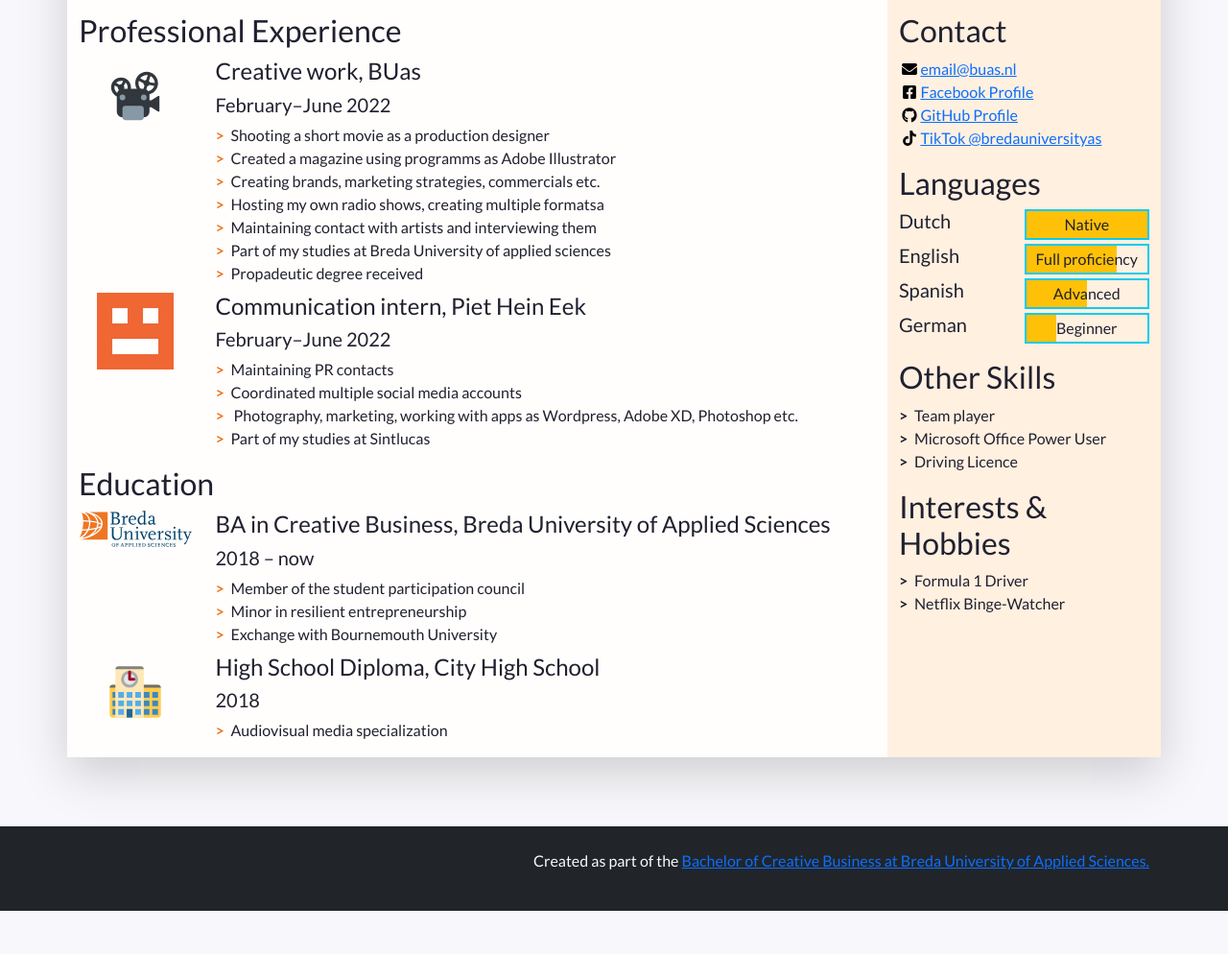
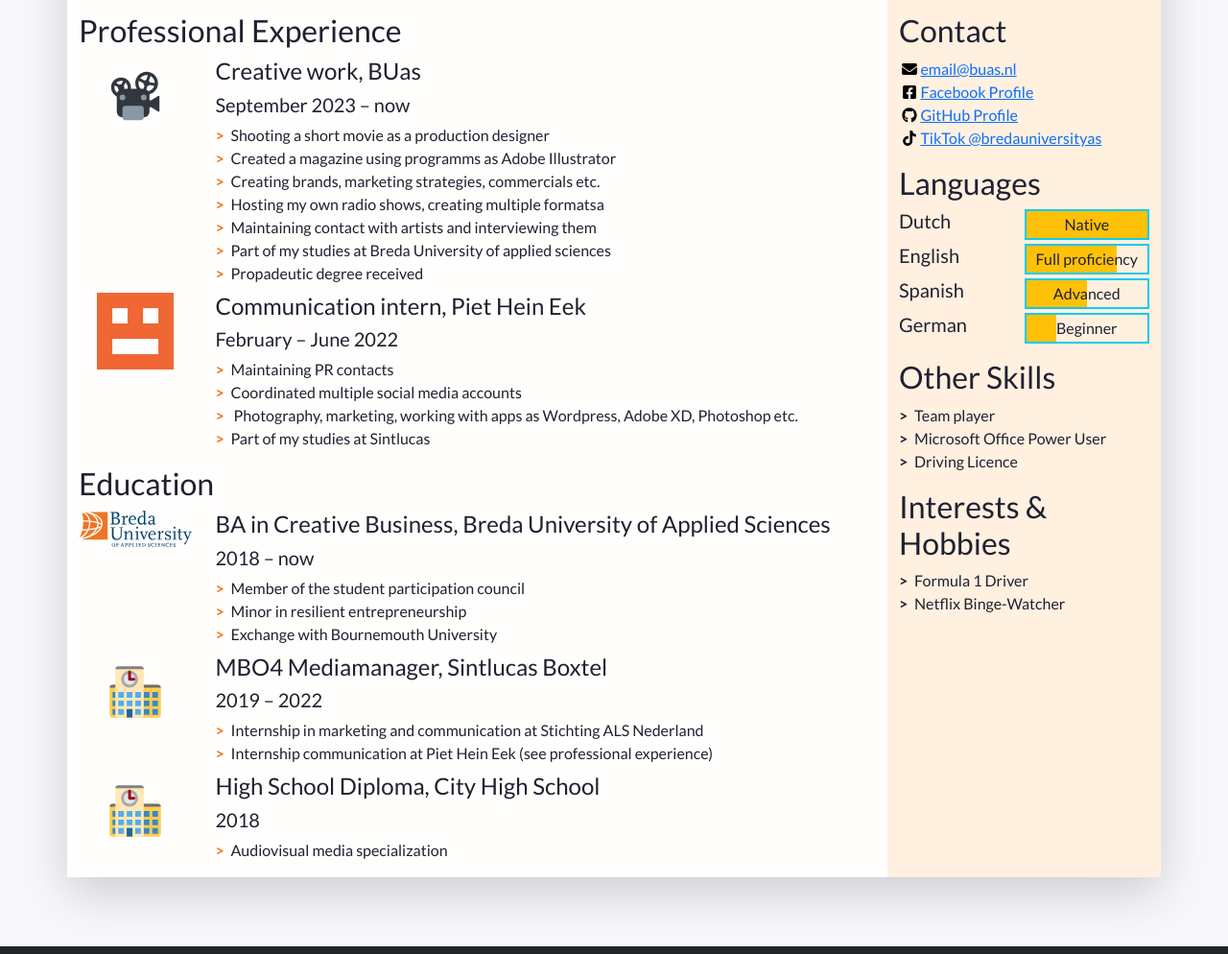
Before and after one commit to xsabinee/sabinebrokken.cv, a plain HTML site: page index.html in a window 1280 px wide. Shown: the part 280-1274 px from the top of the page at 96% size. Before the commit the page ends 1229 px from the top, so only its background shows below. Drawn offline with nearby package versions, Linux system fonts and the light colour scheme.

Commit message:
education update

```diff
--- a/index.html
+++ b/index.html
@@ -85,7 +85,7 @@
                 </div>
                 <div class="biography-contents col-9 col-sm-10 col-md-9 col-lg-10">
                   <h4>Creative work, BUas</h4>
-                  <h5>February&ndash;June 2022</h5>
+                  <h5>September 2023&nbsp;&ndash;&nbsp;now</h5>
                   <!-- Use the list below to talk about your achievements -->
                   <ul class="biography-details list-unstyled">
                     <li>Shooting a short movie as a production designer</li>
@@ -107,7 +107,7 @@
                 </div>
                 <div class="biography-contents col-9 col-sm-10 col-md-9 col-lg-10">
                   <h4>Communication intern, Piet Hein Eek</h4>
-                  <h5>February&ndash;June 2022</h5>
+                  <h5>February&nbsp;&ndash;&nbsp;June 2022</h5>
                   <!-- This entry doesn't have a list of achievements, but you can copy-paste the one from above -->
                   <ul class="biography-details list-unstyled">
                     <li>Maintaining PR contacts</li>
@@ -143,7 +143,19 @@
                   </ul>
                 </div>
               </li>
-
+			  <li class="biography-item row mb-2">
+                <div class="logo-container col-3 col-sm-2 col-md-3 col-lg-2">
+                  <img class="biography-logo mw-100 d-block mx-auto" src="images/schools/school.svg" alt="School logo" width="80">
+                </div>
+                <div class="biography-contents col-9 col-sm-10 col-md-9 col-lg-10">
+                  <h4>MBO4 Mediamanager, Sintlucas Boxtel</h4>
+                  <h5>2019&nbsp;&ndash;&nbsp;2022</h5>
+                  <ul class="biography-details list-unstyled">
+                    <li>Internship in marketing and communication at Stichting ALS Nederland</li>
+					  <li>Internship communication at Piet Hein Eek (see professional experience)</li>
+                  </ul>
+                </div>
+              </li>
               <!-- 2nd item in education -->
               <li class="biography-item row mb-2">
                 <div class="logo-container col-3 col-sm-2 col-md-3 col-lg-2">
```
